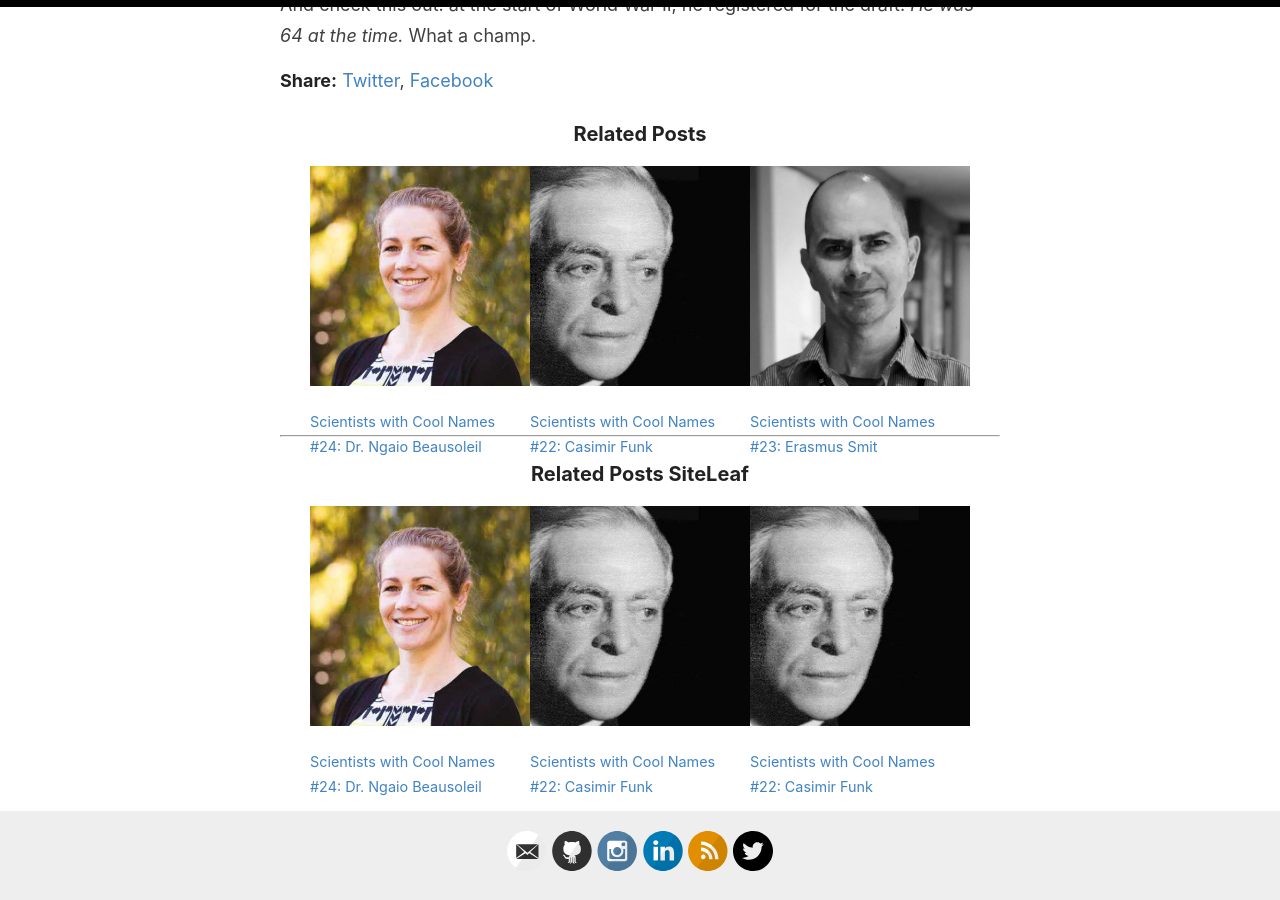
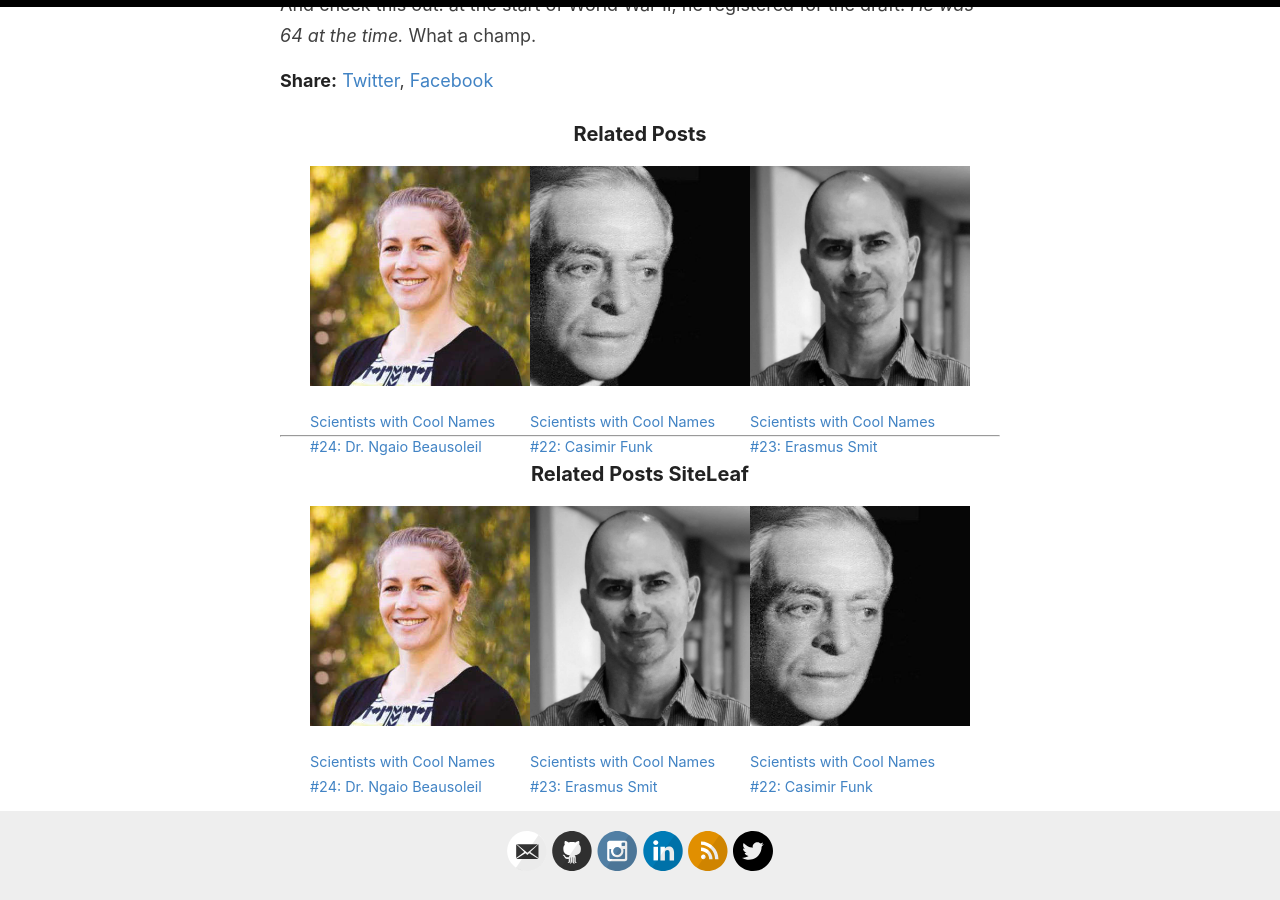
Before and after one commit to lucashaley/lucashaley.github.io, a Jekyll site: the page built from _posts/2022-11-19-scientists-with-cool-names-24-dr.ngaio-beausoleil-copy.md, in a window 1280 px wide and 900 px high, scrolled down 998 px. Built offline with Jekyll 4.4.1, drawn with Linux system fonts in a browser that asks for light colours; our own code applies the rules of GitHub Pages for plain Markdown files.

Commit message:
Updated Scientists With Cool Names 24 Dr.Ngaio Beausoleil Copy

```diff
--- a/_posts/2022-11-19-scientists-with-cool-names-24-dr.ngaio-beausoleil-copy.md
+++ b/_posts/2022-11-19-scientists-with-cool-names-24-dr.ngaio-beausoleil-copy.md
@@ -13,7 +13,7 @@ similar_pages:
 - _posts/2020-11-13-scientists-with-cool-names-23-erasmus-smit.md
 posts:
 - 'Scientists with Cool Names #24: Dr. Ngaio Beausoleil'
-- 'Scientists with Cool Names #22: Casimir Funk'
+- 'Scientists with Cool Names #23: Erasmus Smit'
 - 'Scientists with Cool Names #22: Casimir Funk'
 ---
 
```
